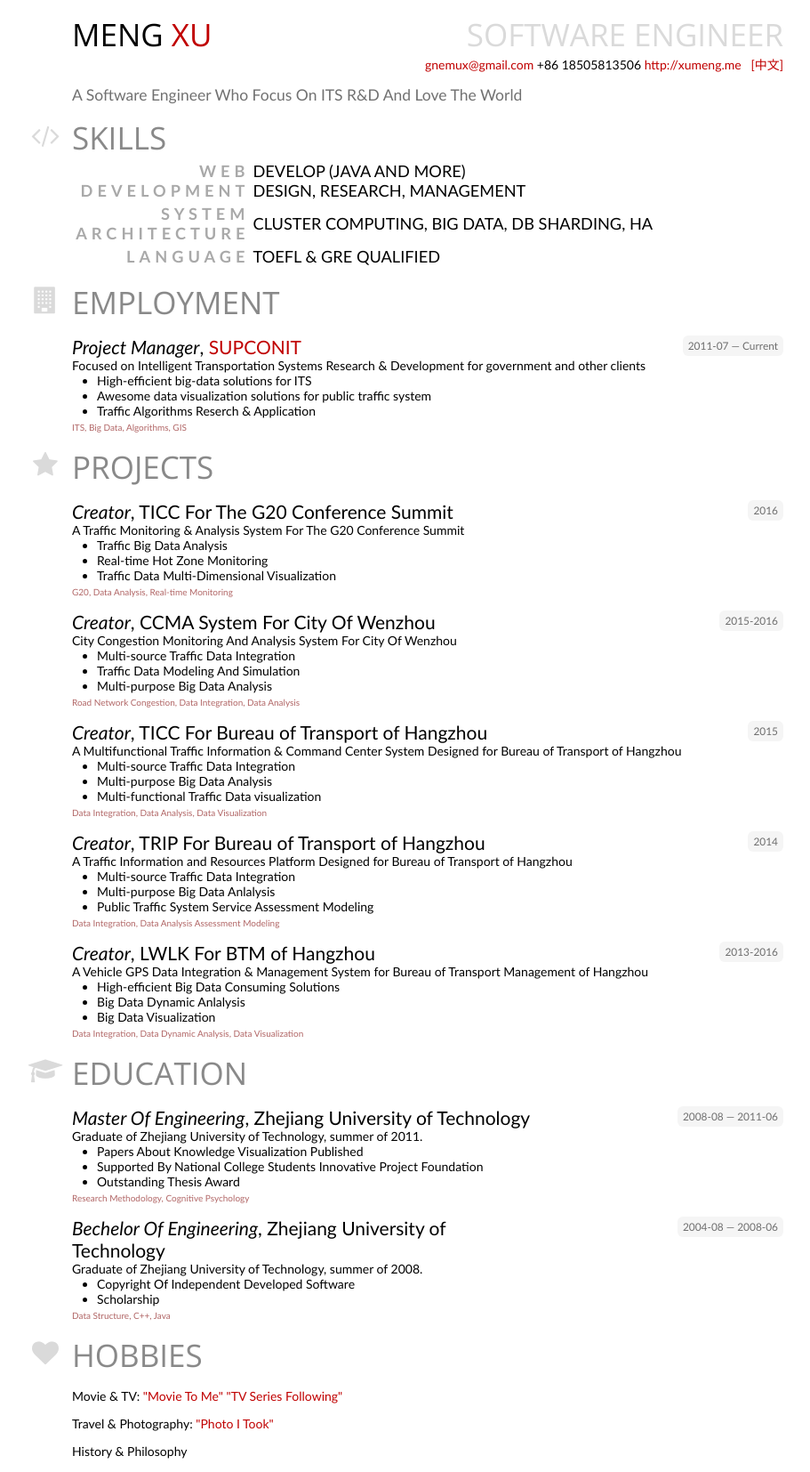
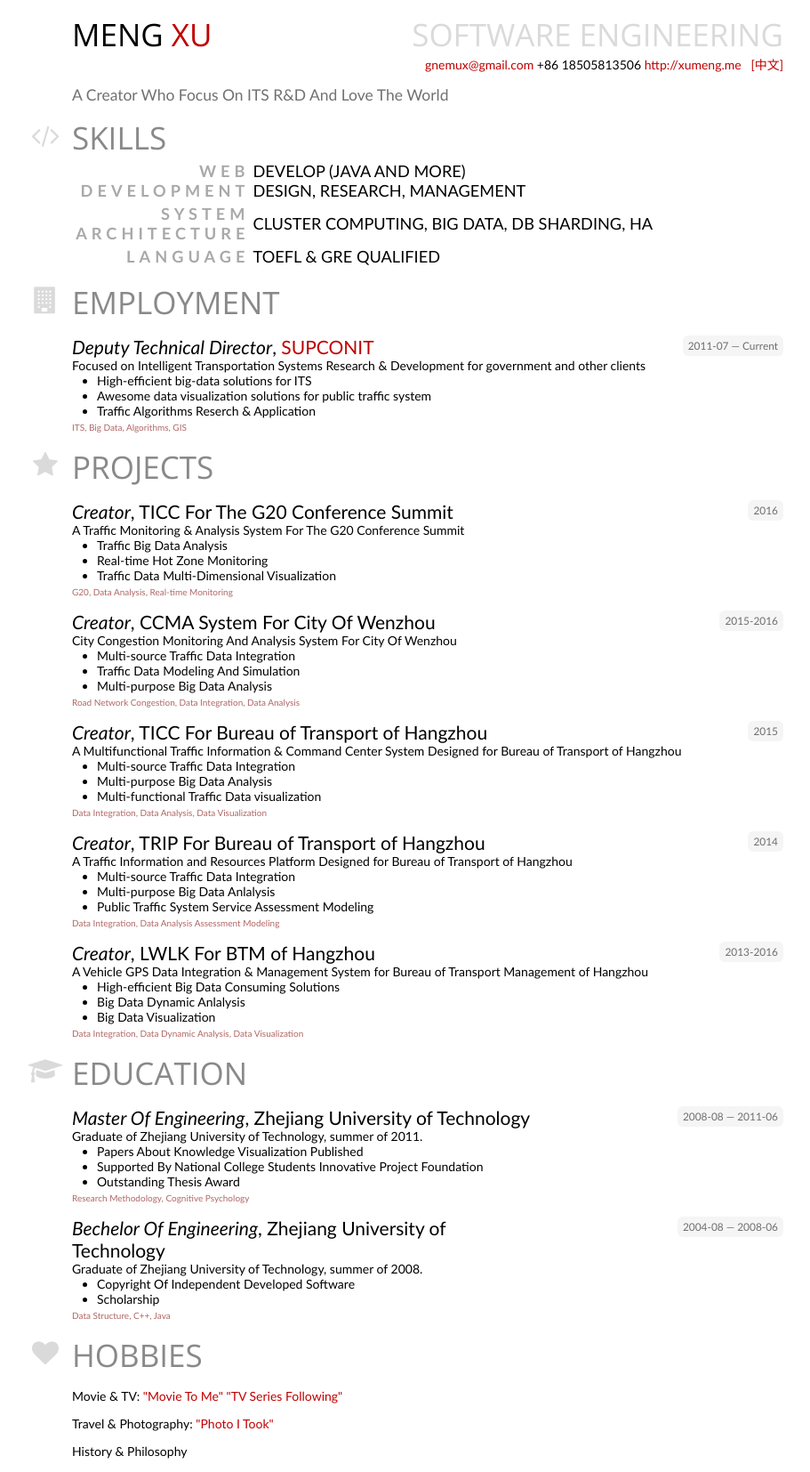
Before and after one commit to gnemux/gnemux.github.io, a Jekyll site: the page resume.html, which Jekyll copies as it is, in a window 1280 px wide. Shown: the whole page at 89% size, without its empty margins (159-1070 px from the left). Built offline with Jekyll 4.4.1, drawn with Linux system fonts in a browser that asks for light colours; nearby versions of some CDN libraries.

Commit message:
update my resume

```diff
--- a/resume.html
+++ b/resume.html
@@ -177,7 +177,7 @@
 <main>
     <header>
         <h1>Meng <span style="color: #C00000;">Xu</span></h1>
-        <span class="label">Software Engineer</span>
+        <span class="label">Software Engineering</span>
 
         <p id="contact"><span class="email"><a href="mailto:gnemux@gmail.com">gnemux@gmail.com</a></span>
             <span class="phone">+86 18505813506</span>
@@ -185,7 +185,7 @@
         </p>
     </header>
 
-    <section id="summary">A Software Engineer Who Focus On ITS R&amp;D And Love
+    <section id="summary">A Creator Who Focus On ITS R&amp;D And Love
         The World
     </section>
 
@@ -238,7 +238,7 @@
 
         <div>
 
-            <h3><em>Project Manager</em>,
+            <h3><em>Deputy Technical Director</em>,
                 <a href="http://www.supcon.com">SUPCONIT</a>
             </h3>
 
@@ -400,7 +400,7 @@
         </header>
 
         <div>
-            <p>Movie & TV:  <a href="http://xumeng.me/screen/movie-to-me">"Movie To Me"</a> <a href="http://xumeng.me/screen/tv-series-following">"TV Series Following"</a></p>
+            <p>Movie & TV:  <a href="http://xumeng.me/relax/movie-to-me">"Movie To Me"</a> <a href="http://xumeng.me/relax/tv-series-following">"TV Series Following"</a></p>
         </div>
 
         <div>
--- a/resume_cn.html
+++ b/resume_cn.html
@@ -177,7 +177,7 @@
 <main>
     <header>
         <h1><span style="color: #C00000;">徐 </span>梦</h1>
-        <span class="label">Software Engineer</span>
+        <span class="label">Software Engineering</span>
 
         <p id="contact"><span class="email"><a href="mailto:gnemux@gmail.com">gnemux@gmail.com</a></span>
             <span class="phone">+86 18505813506</span>
@@ -397,7 +397,7 @@
         </header>
 
         <div>
-            <p>电影 & TV:  <a href="http://xumeng.me/screen/movie-to-me">"Movie To Me"</a> <a href="http://xumeng.me/screen/tv-series-following">"TV Series Following"</a></p>
+            <p>电影 & TV:  <a href="http://xumeng.me/relax/movie-to-me">"Movie To Me"</a> <a href="http://xumeng.me/relax/tv-series-following">"TV Series Following"</a></p>
         </div>
 
         <div>
```
Also changed, not shown: other parts of resume_cn.html (+1 -1 lines).
